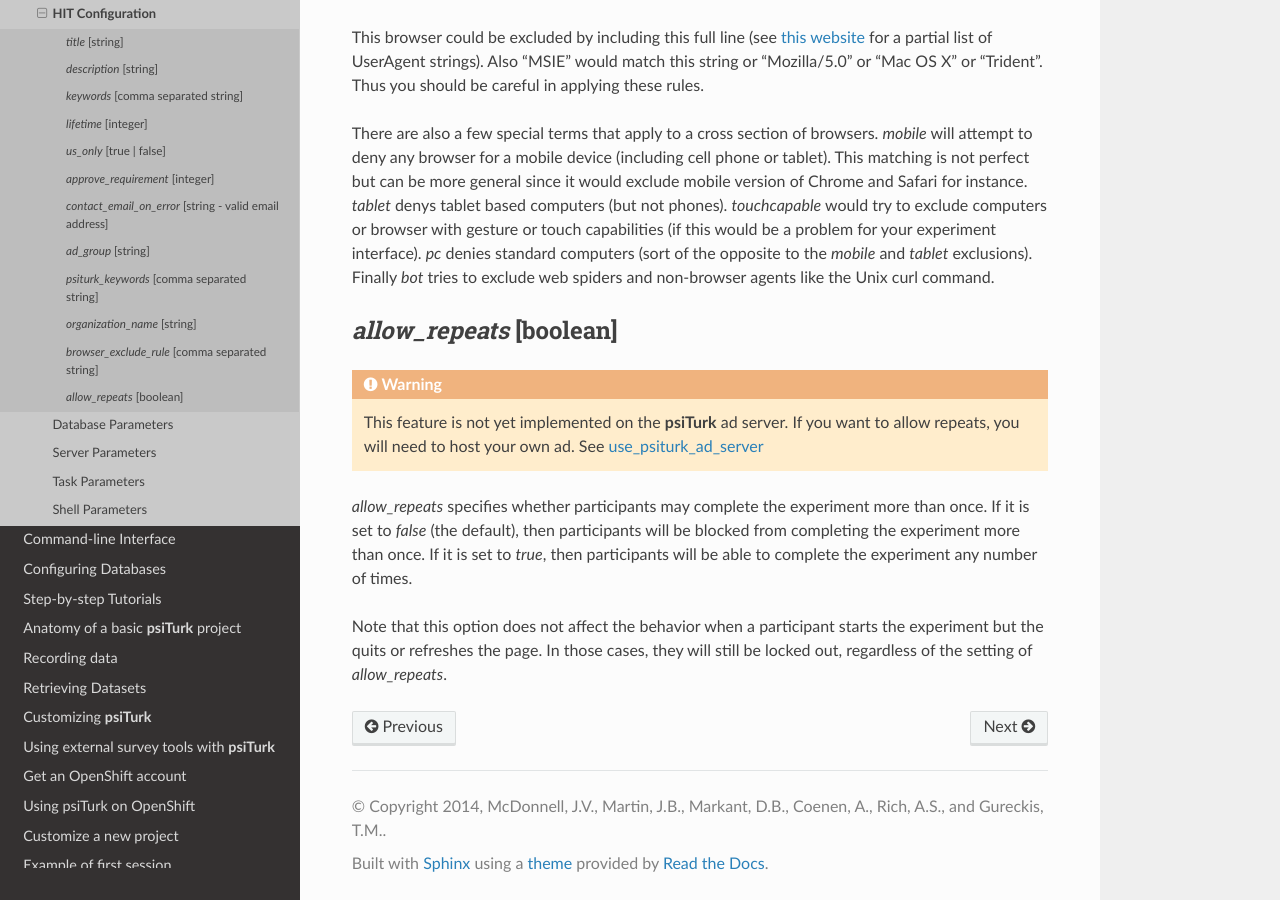
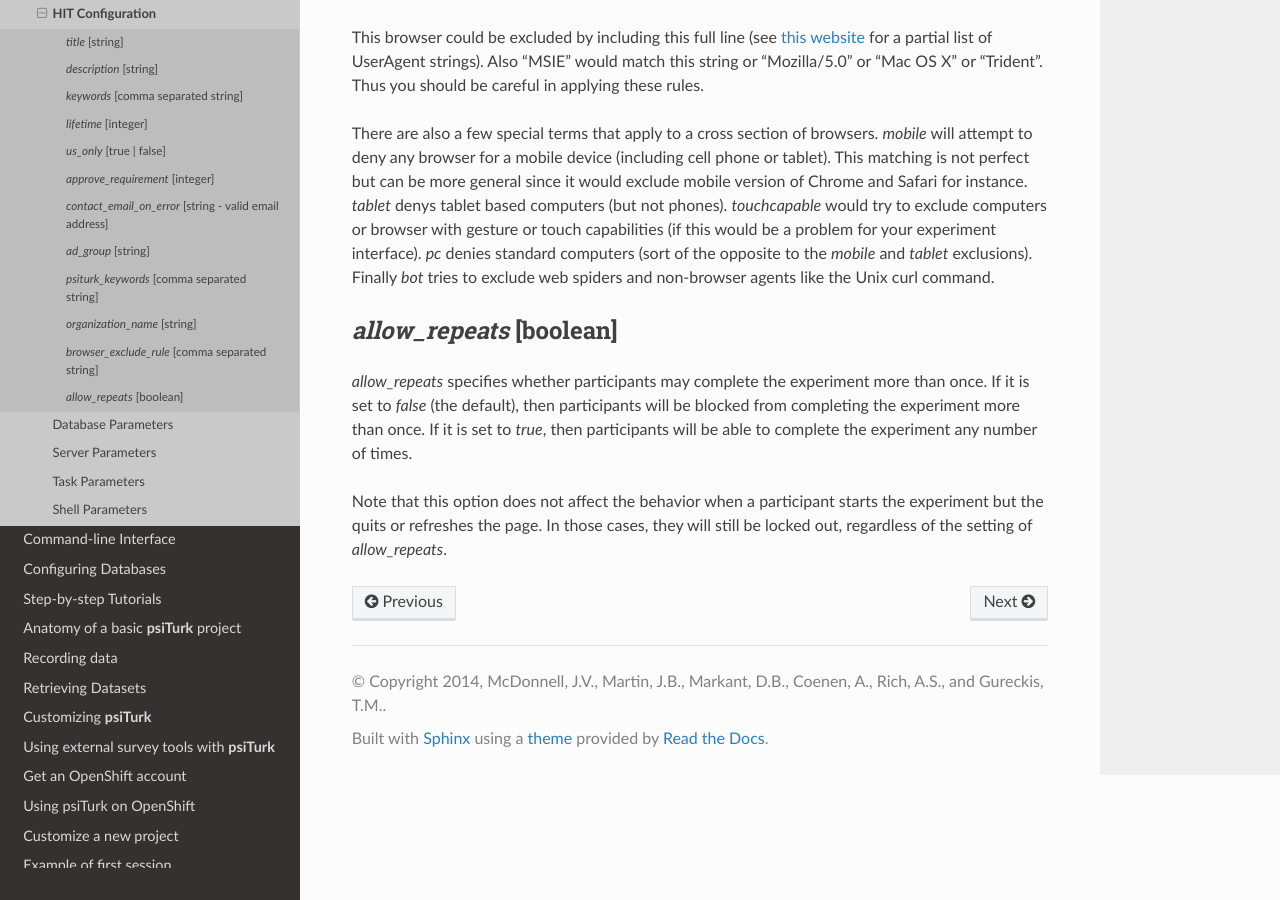
Before and after one commit to NYUCCL/psiTurk, a Sphinx documentation site: the page built from doc/config/hit_configuration.rst, in a window 1280 px wide and 900 px high, scrolled down 2943 px. Built offline with Sphinx 7.4.7 and the Read the Docs theme 2.0.0, drawn with Linux system fonts in a browser that asks for light colours.

Commit message:
removing warning about ad server not supporting allow_repeats

```diff
--- a/doc/config/hit_configuration.rst
+++ b/doc/config/hit_configuration.rst
@@ -165,10 +165,6 @@ the Unix curl command.
 
 `allow_repeats` [boolean]
 -------------------------
-.. warning::
-    This feature is not yet implemented on the **psiTurk** ad server. If you want to allow repeats, you will need to host your own ad. See
-    `use_psiturk_ad_server <shell_parameters.html#use-psiturk-ad-server-true-false>`__
-
 `allow_repeats` specifies whether participants may complete the experiment more
 than once. If it is set to `false` (the default), then participants will be
 blocked from completing the experiment more than once. If it is set to `true`,
```
